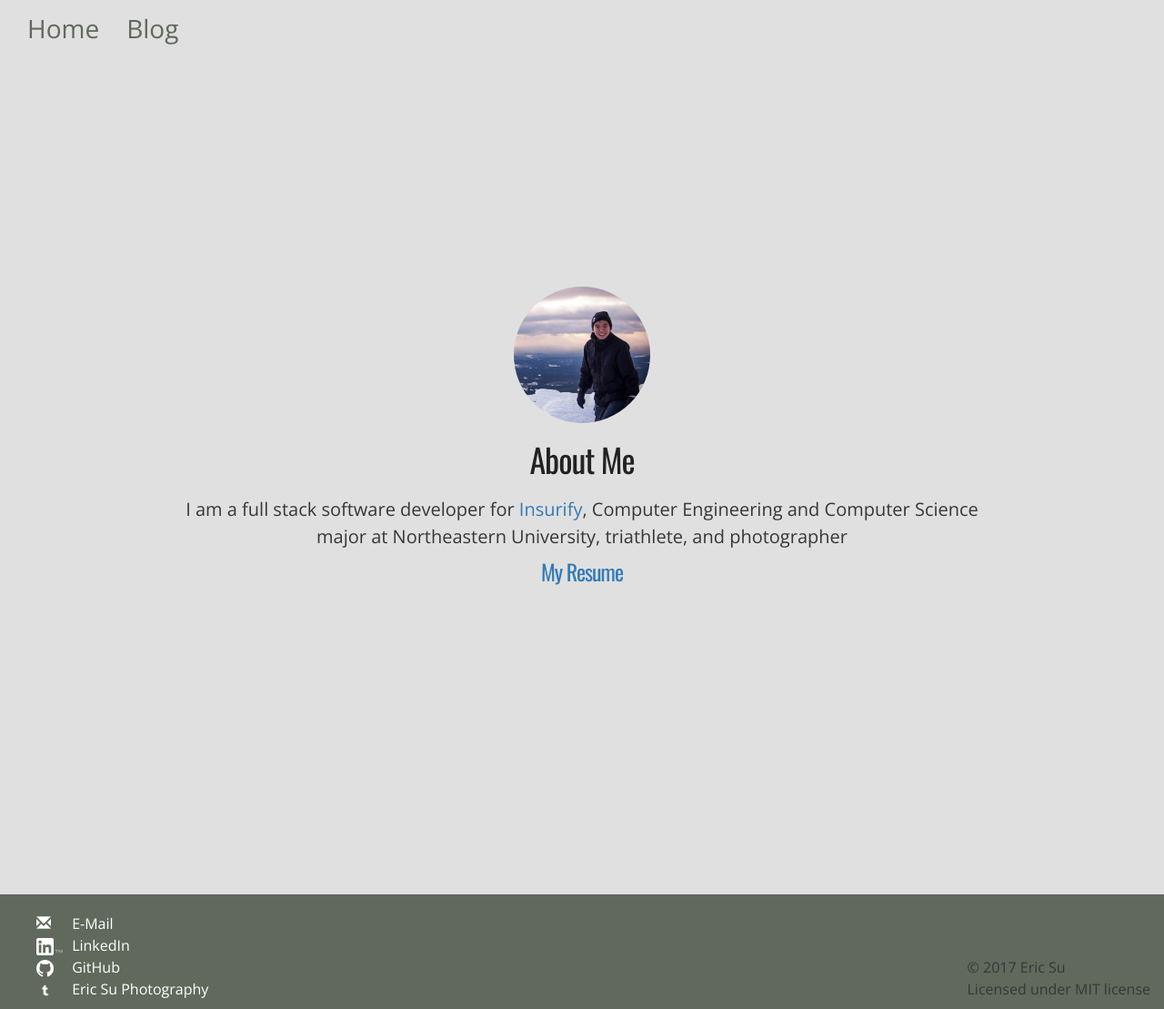
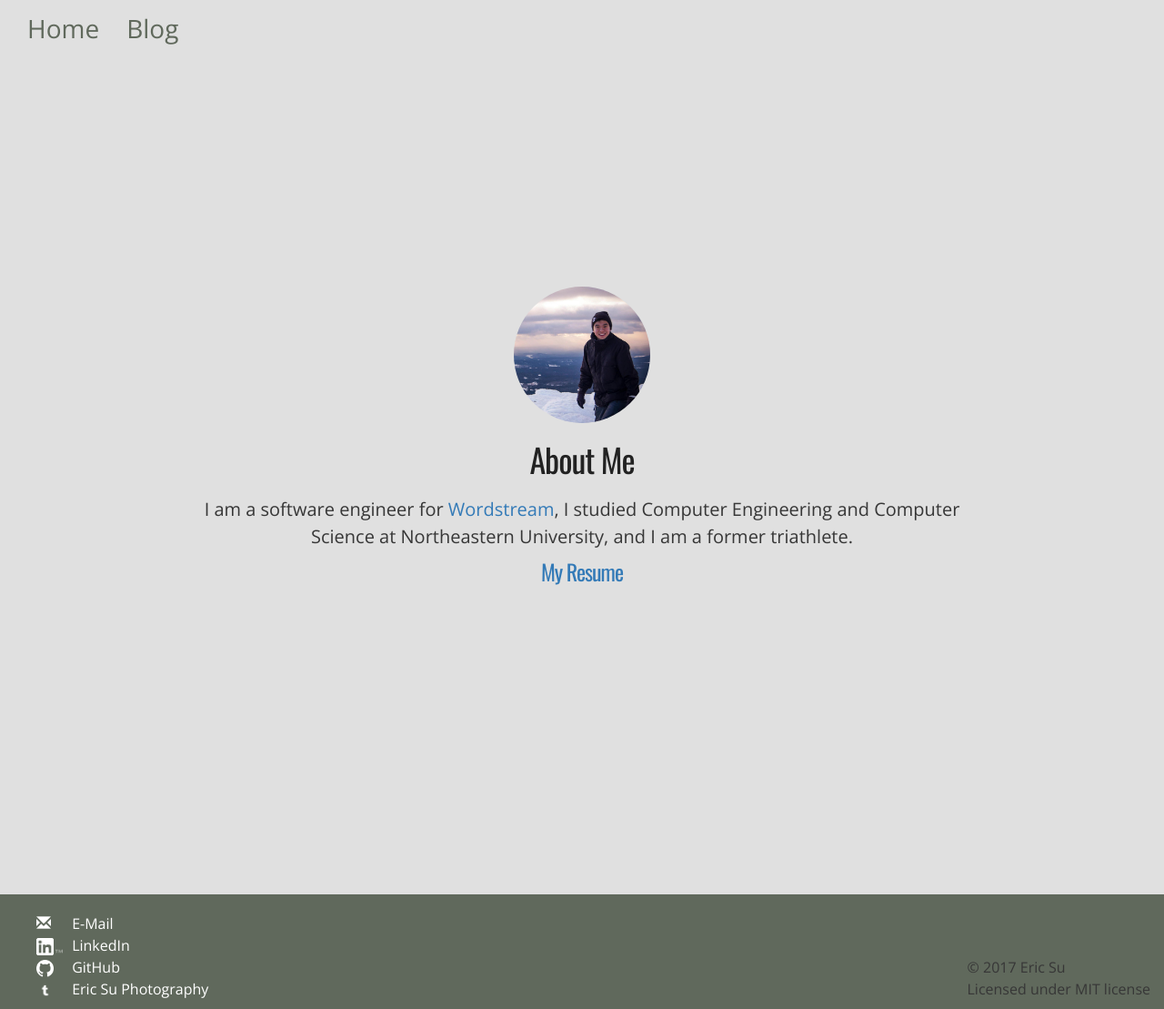
Before and after one commit to eric-cc-su/eric-cc-su.github.io, a Jekyll site: the page built from about.html, in a window 1280 px wide. Shown: the whole page at 91% size. Built offline with Jekyll 4.4.1, drawn with Linux system fonts in a browser that asks for light colours.

Commit message:
Update About Me section

```diff
--- a/about.html
+++ b/about.html
@@ -53,9 +53,10 @@
             <img src="../images/esu2.jpg" class="face" alt="face">
 
             <h1>About Me</h1>
-            <p class="center-p" style="margin-top: 20px">I am a full stack
-                software developer for <a href="https://insurify.com">Insurify</a>, Computer Engineering and Computer Science major
-                at Northeastern University, triathlete, and photographer</p>
+            <p class="center-p" style="margin-top: 20px">I am a software engineer
+                for <a href="https://www.wordstream.com/">Wordstream</a>,
+                I studied Computer Engineering and Computer Science
+                at Northeastern University, and I am a former triathlete.</p>
             <h3><a href="/info/su_eric_resume_2017.pdf">My Resume</a></h3>
         </div>
         {% include footer.html %}
```
